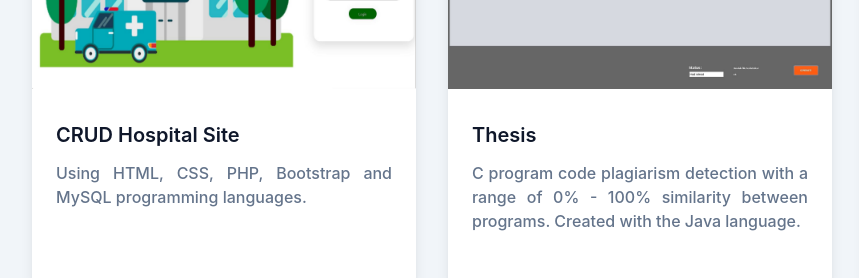
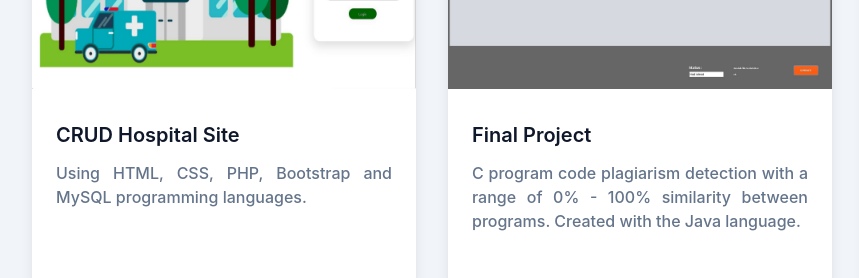
Before and after one commit to sandhidwiwidyantoro/sandhidwiwidyantoro.github.io, a website: page index.html in a window 1280 px wide. Shown: the part 1720-1998 px from the top of the page, 0-859 px from the left. Drawn offline with Linux system fonts and the light colour scheme; some packages are replaced by stand-ins of ours; a script that the page names is missing.

Commit message:
Update index.html

```diff
--- a/index.html
+++ b/index.html
@@ -207,7 +207,7 @@
               <img src="dist/img/portfolio/DPC.jpg" alt="Mechanical Keyboard" class="w-full"/>
               <div class="py-8 px-6">
                 <h3>
-                  <a href="#" class="mb-3 block truncate text-xl font-semibold text-dark hover:text-primary dark:text-white">Thesis</a>
+                  <a href="#" class="mb-3 block truncate text-xl font-semibold text-dark hover:text-primary dark:text-white">Final Project</a>
                 </h3>
                 <p class="mb-0 text-base font-medium text-secondary" style="text-align: justify;">C program code plagiarism detection with a range of 0% - 100% similarity between programs. Created with the Java language.</p>
                 <br/>
```
